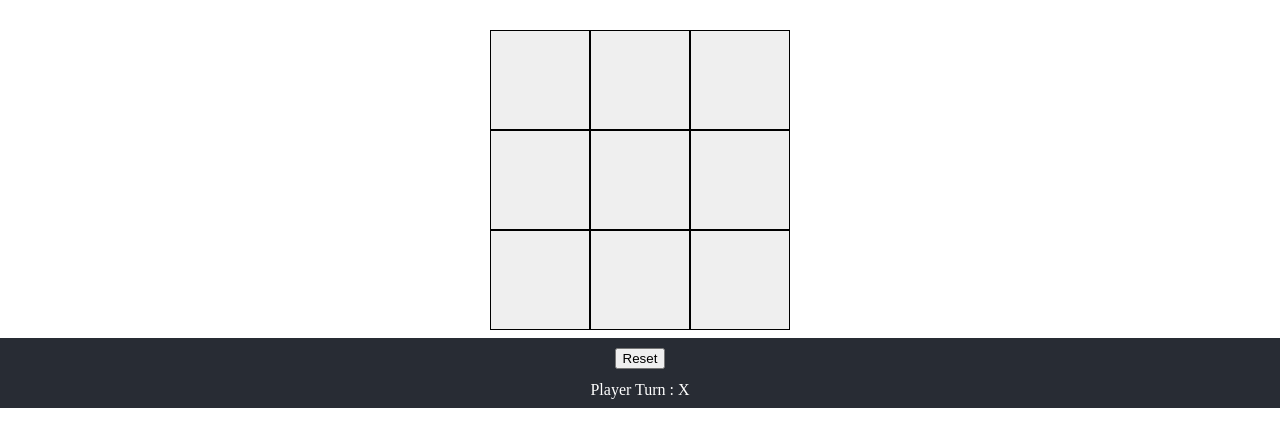
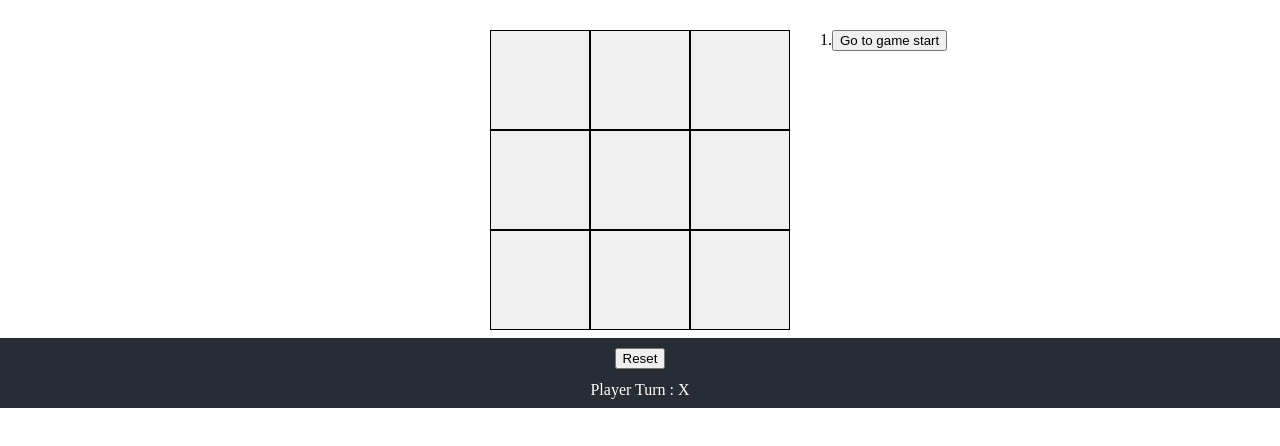
Before and after one commit to Maxencedevweb/React-TicTacToe, a React (Vite) app: page / in a window 1280 px wide. Shown: the top 446 px of the page. Built offline with nearby package versions, Linux system fonts and the light colour scheme.

Commit message:
Ajout Historique des coups joués

```diff
--- a/src/App.jsx
+++ b/src/App.jsx
@@ -1,34 +1,42 @@
-import { useState } from "react";
-import "./App.css";
-import Cell from "./components/Cell";
-import Board from "./components/Board";
-import ResetButton from "./components/ResetButton.jsx";
-import GameText from "./components/GameText.jsx";
+import { useState } from 'react';
+import './App.css';
+import Cell from './components/Cell';
+import Board from './components/Board';
+import ResetButton from './components/ResetButton.jsx';
+import GameText from './components/GameText.jsx';
+import HistoryMoveList from './components/HistoryMoveList.jsx';
 
 function App() {
   const initialCells = Array.from({ length: 9 }, (_, index) => ({
     id: `case-${index + 1}`,
-    value: "",
+    value: '',
   }));
 
   const [cells, setCells] = useState(initialCells);
+  const [historyCells, setHistoryCells] = useState([cells]);
 
   const getNextPlayerTurn = () => {
     if (
-      cells.filter((cell) => cell.value === "X").length ===
-      cells.filter((cell) => cell.value === "O").length
+      cells.filter((cell) => cell.value === 'X').length ===
+      cells.filter((cell) => cell.value === 'O').length
     ) {
-      return "X";
+      return 'X';
     }
-    return "O";
+    return 'O';
   };
 
   const isPlayable = (id) => {
     if (checkWinner(cells) || isDraw(cells)) {
       return false;
     }
+    if (
+      cells.filter((cell) => cell.value !== '').length !==
+      historyCells.length - 1
+    ) {
+      return false;
+    }
     const cellToPlay = cells.find((cell) => cell.id === id);
-    if (cellToPlay && cellToPlay.value === "") {
+    if (cellToPlay && cellToPlay.value === '') {
       return true;
     }
     return false;
@@ -61,8 +69,8 @@ function App() {
 
   const isDraw = () => {
     if (
-      cells.filter((cell) => cell.value === "X").length === 5 &&
-      cells.filter((cell) => cell.value === "O").length === 4
+      cells.filter((cell) => cell.value === 'X').length === 5 &&
+      cells.filter((cell) => cell.value === 'O').length === 4
     ) {
       return true;
     }
@@ -71,6 +79,7 @@ function App() {
 
   const resetGame = () => {
     setCells(initialCells);
+    setHistoryCells([initialCells]);
   };
 
   const handleClick = (id) => {
@@ -89,15 +98,16 @@ function App() {
         if (!winner) {
           getNextPlayerTurn();
         }
+        setHistoryCells([...historyCells, updatedCells]);
         return updatedCells;
       });
     }
     return null;
   };
 
-  const handleText = () => {
+  const handleFooterText = () => {
     const winner = checkWinner(cells);
-    if (winner === "X" || winner === "O") {
+    if (winner === 'X' || winner === 'O') {
       return `Player ${winner} Won !`;
     } else if (isDraw()) {
       return "It`'s a Draw !";
@@ -105,23 +115,33 @@ function App() {
     return `Player Turn : ${getNextPlayerTurn()}`;
   };
 
+  const handleHistoryClick = (index) => {
+    const newCells = historyCells[index].slice();
+    setCells(newCells);
+  };
+
   return (
     <>
-      <Board>
-        {cells.map((cell) => {
-          return (
+      <div className="game-container">
+        <Board>
+          {cells.map((cell) => (
             <Cell
               key={cell.id}
               id={cell.id}
               value={cell.value}
               onClick={() => handleClick(cell.id)}
             />
-          );
-        })}
-      </Board>
+          ))}
+        </Board>
+        <HistoryMoveList
+          history={historyCells}
+          onClick={(index) => handleHistoryClick(index)}
+          winningPlayer={checkWinner(historyCells[historyCells.length - 1])}
+        />
+      </div>
       <div className="footerGame">
         <ResetButton value="Reset" onClick={resetGame} />
-        <GameText value={handleText()} />
+        <GameText value={handleFooterText()} />
       </div>
     </>
   );
--- /dev/null
+++ b/src/components/HistoryMoveList.jsx
@@ -0,0 +1,29 @@
+import '../css/historyMoveList.css';
+
+const HistoryMoveList = (props) => {
+  const { history, onClick, winningPlayer } = props;
+
+  return (
+    <ol className="historyMoveList">
+      {history.map((_, index) => {
+        let value = '';
+        if (winningPlayer && index === history.length - 1) {
+          value = `Player ${winningPlayer} Won`;
+        } else if (index) {
+          value = `Go to move #${index}`;
+        } else {
+          value = 'Go to game start';
+        }
+
+        return (
+          <li key={index} id={index}>
+            {index + 1 + '.'}
+            <button onClick={() => onClick(index)}>{value}</button>
+          </li>
+        );
+      })}
+    </ol>
+  );
+};
+
+export default HistoryMoveList;
--- a/src/css/board.css
+++ b/src/css/board.css
@@ -1,7 +1,13 @@
 .board {
+    display: -ms-grid;
     display: grid;
     grid-template-columns: repeat(3, 1fr);
     width: 300px; /* Largeur totale du tableau */
     margin: auto; /* Centrer le tableau horizontalement */
     margin-top: 30px;
 }
+.historyMoveList {
+    display: -webkit-box;
+    display: -ms-flexbox;
+    display: flex;
+}
--- /dev/null
+++ b/src/css/historyMoveList.css
@@ -0,0 +1,7 @@
+.historyMoveList {
+    display: flex;
+    flex-direction: column;
+    position: absolute;
+    left: calc(50% + 150px + 30px); /* 300px (largeur du tableau) + 30px (espace) */
+    top: 30px; /* Aligne la liste à la même hauteur que le tableau */
+  }
```
